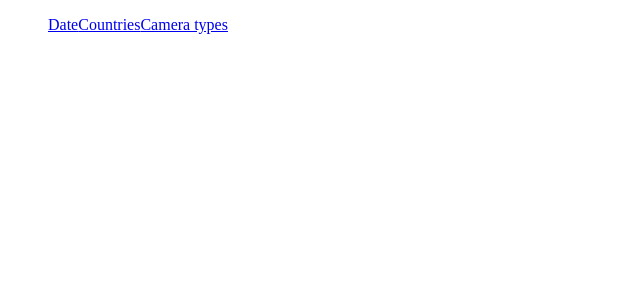
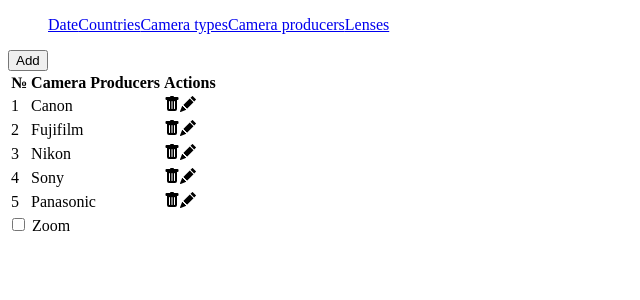
Before and after one commit to alniks/photostock, a React app in the folder photostock/: page /Lenses in a window 1280 px wide. Shown: the top 300 px of the page, without its empty margins (0-640 px from the left). Built offline with nearby package versions, Linux system fonts and the light colour scheme; the HTML template or start-up script is replaced by a standard one.

Commit message:
#4 Camera producers #5 Lases

```diff
--- /dev/null
+++ b/photostock/src/main/js/components/CameraProducers.js
@@ -0,0 +1,79 @@
+import React, { useState } from "react";
+import {BsFillTrashFill, BsFillPencilFill} from "react-icons/bs";
+import Modal_CameraProducers from "./Modal_CameraProducers";
+
+const CameraProducers = () => {
+
+
+    const [modalOpen, setModalOpen] = useState(false);
+    const [rows, setRows] = useState([
+        {number:"1", cameraProducers:"Canon"},
+        {number:"2", cameraProducers:"Fujifilm"},
+        {number:"3", cameraProducers:"Nikon"},
+        {number:"4", cameraProducers:"Sony"},
+        {number:"5", cameraProducers:"Panasonic"}
+    ]);
+
+    const [rowToEdit, setRowToEdit] = useState(null);
+
+    const handleDeleteRow = (targetIndex)=>{
+        setRows(rows.filter((_, idx)=>idx !==targetIndex));
+    };
+
+    const handleEditRow = (idx) => {
+        setRowToEdit(idx);
+        setModalOpen(true);
+    };
+
+    const handleSubmit = (newRow) => {
+        rowToEdit === null ?
+        setRows([...rows, newRow]):
+                setRows(rows.map((currRow, idx) => {
+                    if(idx !== rowToEdit) return currRow;
+                    return newRow;
+                }));
+    };
+    return (
+            <div>
+
+    <button className="btn" onClick={()=> setModalOpen(true)}>Add</button>
+
+
+            {modalOpen && <Modal_CameraProducers closeModal={()=>{setModalOpen(false); setRowToEdit(null);}}  onSubmit={handleSubmit} defaultValue={rowToEdit !== null && rows[rowToEdit]}/>}
+            <div className="table-wrapper">
+            <table className="table">
+                <thead>
+                    <tr>
+                        <th>№</th>
+                        <th className="expand">Camera Producers</th>
+                        <th>Actions</th>
+                    </tr>
+                </thead>
+
+                <tbody>
+                {rows.map((row,idx)=>{
+                    return <tr key={idx}>
+                                <td>{row.number}</td>
+                                <td className="expand">{row.cameraProducers}</td>
+                                <td><span className="actions">
+                                  <BsFillTrashFill onClick={()=>handleDeleteRow(idx)}/>
+                                  <BsFillPencilFill onClick={()=>handleEditRow(idx)}/>
+                            </span>
+                        </td>
+                            </tr>
+                })
+                }
+
+
+
+                </tbody>
+            </table>
+            </div>
+
+            </div>
+
+    );
+};
+
+
+export default CameraProducers;
--- a/photostock/src/main/js/components/DateInput.js
+++ b/photostock/src/main/js/components/DateInput.js
@@ -30,8 +30,8 @@
             <div className="date">
             <form onSubmit={handleAdd}>
                     <h1>Welcome to React</h1>
-                    <label>Date</label>
-                <input type="date" onChange={onChange}/>
+                    <label className="dateLabel">Date</label>
+                <input type="date" onChange={onChange} className="dateInput"/>
 
                 <button>Add</button>
                 </form>
--- a/photostock/src/main/js/components/InputForm.js
+++ b/photostock/src/main/js/components/InputForm.js
@@ -5,8 +5,8 @@
 
     return (
             <div className="formInput">
-                <label>{label}</label>
-                <input {...inputProps} onChange={onChange}/>
+                <label className="label">{label}</label>
+                <input {...inputProps} onChange={onChange} className="input"/>
 
             </div>
             );
--- /dev/null
+++ b/photostock/src/main/js/components/Lenses.js
@@ -0,0 +1,38 @@
+import React, { useState } from "react";
+import {BsFillTrashFill, BsFillPencilFill} from "react-icons/bs";
+import CameraProducers from "./CameraProducers";
+
+
+const Lenses = () => {
+    const [modalOpen, setModalOpen] = useState(false);
+    const[checkedValues, setValues] = useState([]);
+
+    const Checkbox = () => {
+
+    }
+
+    function handleChange(event) {
+        const {value, checked} = event.target;
+        if(checked){
+            setValues(pre =>[...pre,value]);
+        } else(
+           setValues(pre =>{
+               return[...pre.filter(skill => skill!==value)];
+           })
+                   );
+    };
+
+    return (
+            <div>
+
+
+            <CameraProducers/>
+                <div className="checkbox">
+                    <input type="checkbox" value="zoom" onChange={ handleChange} className="ch"/>
+                    <label className="checkboxLabel"> Zoom</label>
+                </div>
+            </div>
+            );
+};
+
+export default Lenses;
--- a/photostock/src/main/js/components/Menu.js
+++ b/photostock/src/main/js/components/Menu.js
@@ -3,6 +3,8 @@
 import Countries from "./Countries";
 
 import CameraTypes from "./CameraTypes";
+import CameraProducers from "./CameraProducers";
+import Lenses from "./Lenses";
 import {
   BrowserRouter as Router,
   Route,
@@ -22,6 +24,8 @@
                 <a><Link to="./DateInput">Date</Link></a>
                 <a><Link to="./Countries">Countries</Link></a>
                 <a><Link to="./CameraTypes">Camera types</Link></a>
+                <a><Link to="./CameraProducers">Camera producers</Link></a>
+                <a><Link to="./Lenses">Lenses</Link></a>
 
 
 
@@ -31,6 +35,8 @@
                     <Route exact path="/DateInput" element={<DateInput/>}/>
                     <Route exact path="/Countries" element={<Countries/>}/>
                     <Route exact path="/CameraTypes" element={<CameraTypes/>}/>
+                    <Route exact path="/CameraProducers" element={<CameraProducers/>}/>
+                    <Route exact path="/Lenses" element={<Lenses/>}/>
                 </Routes>
 
 
--- /dev/null
+++ b/photostock/src/main/js/components/Modal_CameraProducers.js
@@ -0,0 +1,63 @@
+import React, { useState } from "react";
+
+const Modal_CameraProducers = ({closeModal, onSubmit, defaultValue}) => {
+  const [formState, setFormState] = useState(defaultValue ||{
+      number:"",
+      cameraProducers:""
+  });
+  const [errors, setErrors] = useState("");
+
+  const validateForm = () => {
+      if(formState.number && formState.cameraProducers){
+          setErrors("");
+          return true;
+      } else {
+          let errorFields = [];
+          for(const [key, value] of Object.entries(formState)){
+              if(!value){
+                  errorFields.push(key);
+              }
+          }
+          setErrors(errorFields.join(", "));
+          return false;
+      }
+  };
+
+  const handleChange = (e) => {
+      setFormState({
+                  ...formState,
+                  [e.target.name]: e.target.value
+      });
+  };
+  const handleSubmit = (e) => {
+      e.preventDefault();
+      if(!validateForm()) return;
+      onSubmit(formState);
+      closeModal();
+  };
+
+    return (
+            <div className="modal-container" onClick={(e)=>{
+                if(e.target.className === "modal-container" ) closeModal();
+            }}>
+            <div className="modal">
+                    <form>
+                        <div className="form-group">
+                        <label htmlFor="number">№</label>
+                        <input name="number" value={formState.number} onChange={handleChange}/>
+
+                        </div>
+                        <div className="form-group">
+                        <label htmlFor="cameraProducers">Camera Producers</label>
+                        <input name="cameraProducers" value={formState.cameraProducers} onChange={handleChange}/>
+
+                        </div>
+                        {errors && <div className="error">{`Please include: ${errors}`}</div>}
+                        <button type="submit" className="btn" onClick={handleSubmit}>Submit</button>
+                    </form>
+            </div>
+            </div>
+            );
+};
+
+export default Modal_CameraProducers;
--- a/photostock/src/main/resources/static/inputForm.css
+++ b/photostock/src/main/resources/static/inputForm.css
@@ -4,13 +4,13 @@
     width: 280px;
 
 }
-input {
+.input {
     padding:  15px;
     margin: 10px 0px;
     border-radius: 5px;
     border: 1px solid gray;
 }
-label{
+.label{
     font-size: 14px;
     color: gray;
 
--- /dev/null
+++ b/photostock/src/main/resources/static/lenses.css
@@ -0,0 +1,19 @@
+.checkbox{
+    display: flex;
+    margin-left: auto;
+    margin-right: auto;
+    margin-top: 30px;
+    align-content: center;
+    justify-content: center;
+    align-items: center;
+}
+.ch{
+
+
+    cursor: pointer;
+
+}
+.checkboxLabel{
+    color: black;
+    padding-left: 5px;
+}
--- a/photostock/src/main/resources/templates/index.html
+++ b/photostock/src/main/resources/templates/index.html
@@ -4,11 +4,14 @@
         <title>PhotoStock app</title>
         <meta charset="UTF-8">
         <link rel="stylesheet" href="/main.css" type="text/css"/>
+
         <link rel="stylesheet" href="/inputForm.css" type="text/css"/>
         <link rel="stylesheet" href="/menu.css" type="text/css"/>
         <link rel="stylesheet" href="/countries.css" type="text/css"/>
         <link rel="stylesheet" href="/date.css" type="text/css"/>
         <link rel="stylesheet" href="/modal.css" type="text/css"/>
+        <link rel="stylesheet" href="/lenses.css" type="text/css"/>
+
     </head>
     <body>
         <div id="app">React</div>
```
